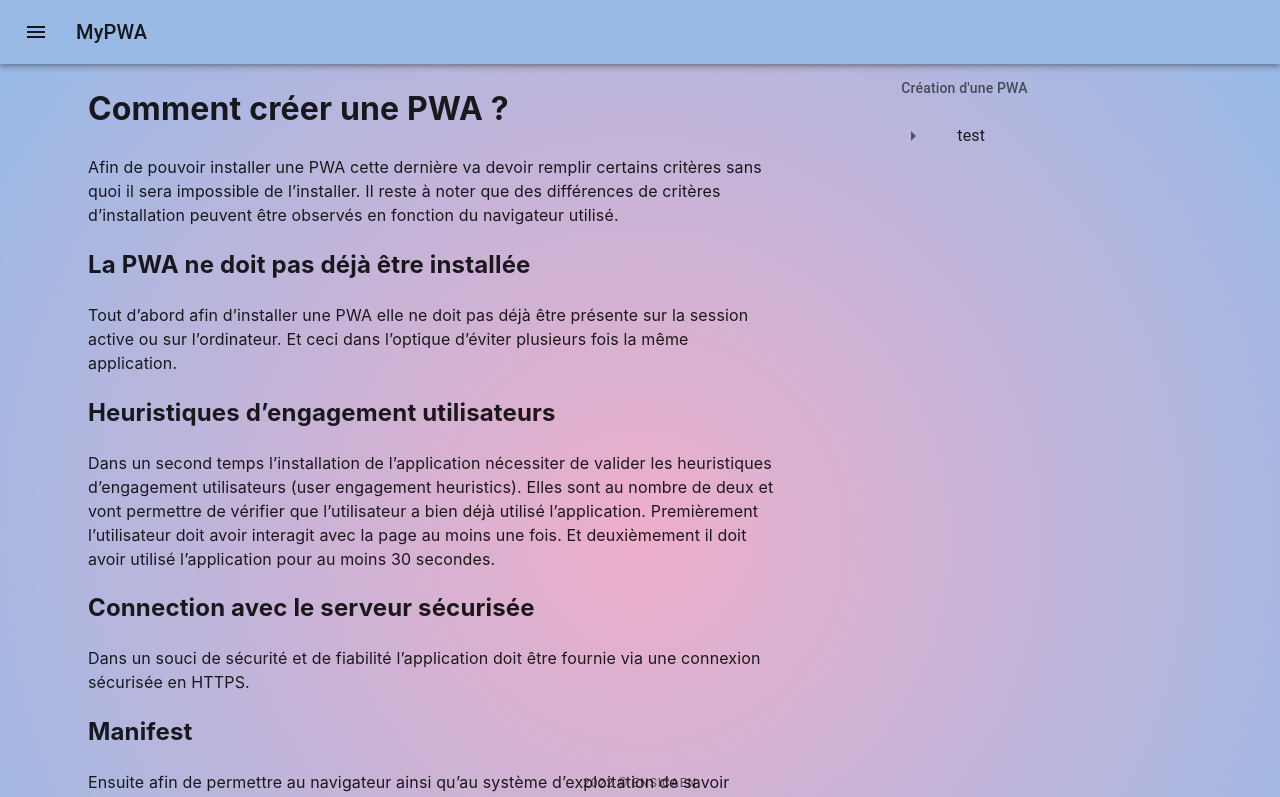
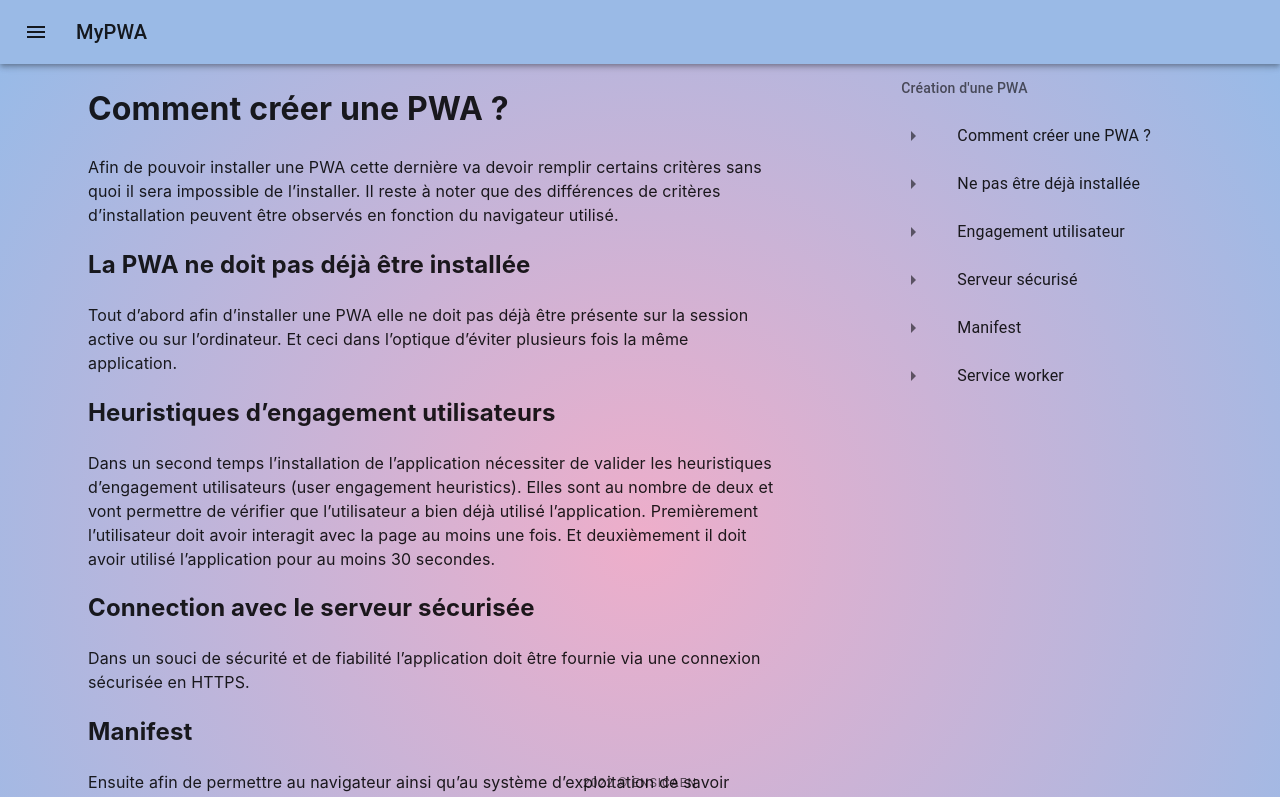
Before and after one commit to LEBOCQTitouan/iti-ensicaen-pwa, a Next.js app: page /creation in a window 1280 px wide. Shown: the top 797 px of the page. Built offline with nearby package versions, Linux system fonts and the light colour scheme.

Commit message:
adding right menu to creation page

```diff
--- a/pages/creation.jsx
+++ b/pages/creation.jsx
@@ -15,7 +15,7 @@ export default function Creation() {
                     <Grid item xs={8}>
                         <Container>
                             <Box>
-                                <h1>Comment créer une PWA ?</h1>
+                                <h1 id="slide1">Comment créer une PWA ?</h1>
                                 <p>
                                     Afin de pouvoir installer une PWA cette dernière va devoir
                                     remplir certains critères sans quoi il sera impossible de
@@ -25,7 +25,7 @@ export default function Creation() {
                                 </p>
                             </Box>
                             <Box>
-                                <h2>La PWA ne doit pas déjà être installée</h2>
+                                <h2 id="slide2">La PWA ne doit pas déjà être installée</h2>
                                 <p>
                                     Tout d’abord afin d’installer une PWA elle ne doit pas déjà
                                     être présente sur la session active ou sur l’ordinateur. Et
@@ -34,7 +34,7 @@ export default function Creation() {
                                 </p>
                             </Box>
                             <Box>
-                                <h2>Heuristiques d’engagement utilisateurs</h2>
+                                <h2 id="slide3">Heuristiques d’engagement utilisateurs</h2>
                                 <p>
                                     Dans un second temps l’installation de l’application
                                     nécessiter de valider les heuristiques d’engagement
@@ -47,14 +47,14 @@ export default function Creation() {
                                 </p>
                             </Box>
                             <Box>
-                                <h2>Connection avec le serveur sécurisée</h2>
+                                <h2 id="slide4">Connection avec le serveur sécurisée</h2>
                                 <p>
                                     Dans un souci de sécurité et de fiabilité l’application doit
                                     être fournie via une connexion sécurisée en HTTPS.{" "}
                                 </p>
                             </Box>
                             <Box>
-                                <h2>Manifest</h2>
+                                <h2 id="slide5">Manifest</h2>
                                 <p>
                                     Ensuite afin de permettre au navigateur ainsi qu’au système
                                     d’exploitation de savoir comment installer l’application il va
@@ -68,7 +68,7 @@ export default function Creation() {
                                 </p>
                             </Box>
                             <Box>
-                                <h2>Service Worker</h2>
+                                <h2 id="slide6">Service Worker</h2>
                                 <p>
                                     Et enfin l’application doit mettre à disposition un service
                                     Worker pour permettre à l’application d’être utilisée en mode
@@ -88,7 +88,13 @@ export default function Creation() {
                             top: "10px",
                         }}>
                             <MenuPres title="Création d'une PWA">
-                                <MenuPresItem content="test" linkedElement=""/>
+                                <MenuPresItem content="Comment créer une PWA ?" linkedElement="slide1"/>
+                                <MenuPresItem content="Ne pas être déjà installée" linkedElement="slide2"/>
+                                <MenuPresItem content="Engagement utilisateur" linkedElement="slide3"/>
+                                <MenuPresItem content="Serveur sécurisé" linkedElement="slide4"/>
+                                <MenuPresItem content="Manifest" linkedElement="slide5"/>
+                                <MenuPresItem content="Service worker" linkedElement="slide6"/>
+
                             </MenuPres>
                         </Box>
                     </Grid>
```
Also changed, not shown: 1 other file (tests, documents, lock files or other folders).
